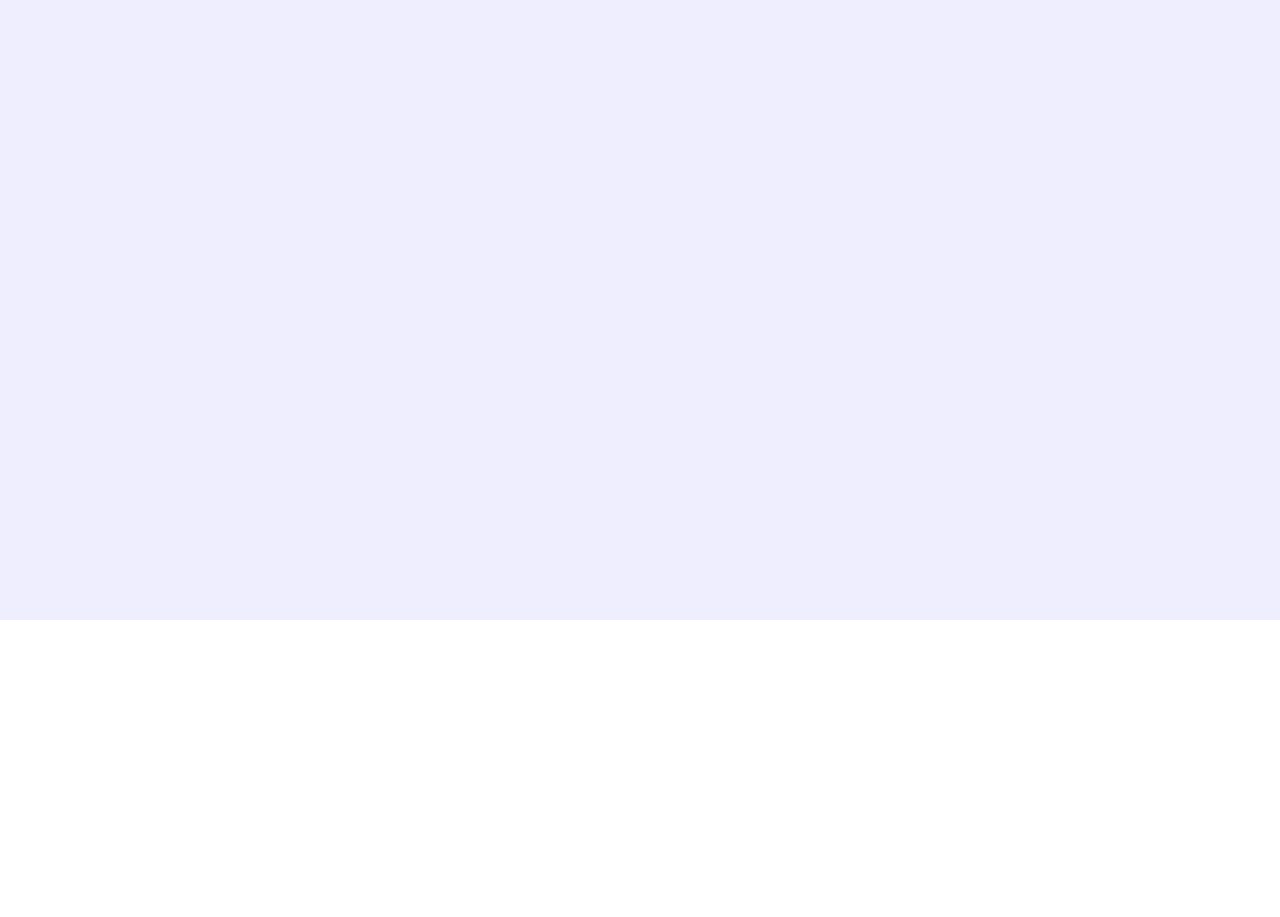
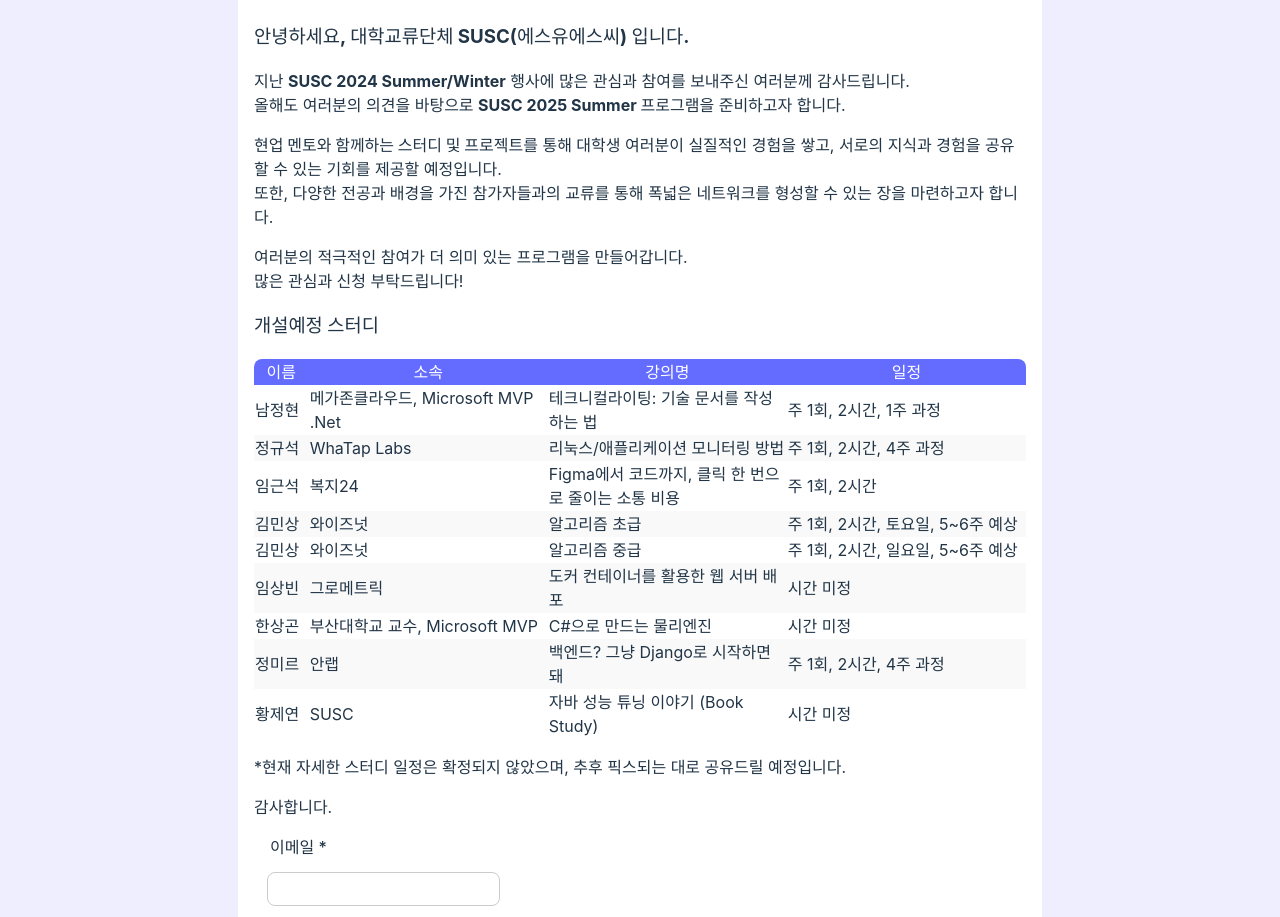
Before and after one commit to SUSC-KR/SUSC-SURVEY, a React (Vite) app: page /ParticipationSurvey in a window 1280 px wide. Before the commit this address had no page. Shown: the part 180-1097 px from the top of the page. Before the commit the page ends 800 px from the top, so only its background shows below. Built offline with nearby package versions, Linux system fonts and the light colour scheme; a web font is replaced by a local one.

Commit message:
feat: 참가신청폼 추가

```diff
--- a/src/App.tsx
+++ b/src/App.tsx
@@ -1,6 +1,6 @@
 import { BrowserRouter as Router, Routes, Route } from "react-router-dom";
-// import ParticipationSurvey from "./pages/ParticipationSurvey";
-import DemandSurvey from "./pages/DemandSurvey";
+import ParticipationSurvey from "./pages/ParticipationSurvey";
+// import DemandSurvey from "./pages/DemandSurvey";
 import Root from "./pages/root";
 import Header from "./components/Header";
 import Admin from "./pages/admin";
@@ -11,11 +11,11 @@
       <Routes>
         <Route element={<Header />}>
           <Route path="/" element={<Root />} />
-          {/* <Route
+          {/* <Route path="/DemandSurvey" element={<DemandSurvey />} /> */}
+          <Route
             path="/ParticipationSurvey"
             element={<ParticipationSurvey />}
-          /> */}
-          <Route path="/DemandSurvey" element={<DemandSurvey />} />
+          />
           <Route path="/admin" element={<Admin />} />
         </Route>
       </Routes>
--- a/src/components/FormSection.tsx
+++ b/src/components/FormSection.tsx
@@ -18,7 +18,7 @@
       <ReactMarkdown remarkPlugins={[remarkGfm]}>
         {description.trim()}
       </ReactMarkdown>
-      <div>{children}</div>
+      <div style={{ margin: "8px 0" }}>{children}</div>
     </div>
   );
 };
--- a/src/pages/ParticipationSurvey.tsx
+++ b/src/pages/ParticipationSurvey.tsx
@@ -9,17 +9,33 @@
   const [email, setEmail] = useState("");
 
   // 설문 제목과 내용. 설문용도에 맞게 변경하기! (todo)
-  const [surveyTitle] = useState("SUSC 2024 Winter 참여조사");
+  const [surveyTitle] = useState("SUSC 2025 Summer 참가신청");
   const [surveyDescription] = useState(`
-안녕하세요, 대학교류단체 **SUSC(에스유에스씨)** 입니다.
+### 안녕하세요, 대학교류단체 **SUSC(에스유에스씨)** 입니다.
 
-지난 **SUSC 2024 Summer 행사**에 보내주신 뜨거운 관심과 성원에 진심으로 감사드립니다.
-**2024학년도 겨울 방학**을 맞이하여 더욱 풍성하고 다양한 프로그램으로 구성된 대규모 스터디 교류 행사를 준비하게 되었습니다.
+지난 **SUSC 2024 Summer/Winter** 행사에 많은 관심과 참여를 보내주신 여러분께 감사드립니다.
+올해도 여러분의 의견을 바탕으로 **SUSC 2025 Summer 프로그램**을 준비하고자 합니다.
 
-이번 행사는 대학생 여러분이 서로의 지식과 경험을 공유하며 교류를 통해 성장할 수 있는 특별한 기회가 될 것입니다.
-또한, 각 대학의 문화와 학문적 배경을 이해하고 폭넓은 네트워크를 형성할 수 있는 장을 제공할 예정입니다.
+**현업 멘토와 함께하는 스터디 및 프로젝트**를 통해 대학생 여러분이 실질적인 경험을 쌓고, 서로의 지식과 경험을 공유할 수 있는 기회를 제공할 예정입니다.
+또한, 다양한 전공과 배경을 가진 참가자들과의 교류를 통해 폭넓은 네트워크를 형성할 수 있는 장을 마련하고자 합니다.
 
-많은 학생들이 함께할수록 더 의미 있는 자리가 될 수 있기에, 여러분의 적극적인 참여와 관심을 부탁드립니다.
+여러분의 적극적인 참여가 더 의미 있는 프로그램을 만들어갑니다.
+많은 관심과 신청 부탁드립니다!
+
+### 개설예정 스터디
+| 이름   | 소속                        | 강의명                                              | 일정                  |
+|--------|-----------------------------|-----------------------------------------------------|-----------------------|
+| 남정현 | 메가존클라우드, Microsoft MVP .Net | 테크니컬라이팅: 기술 문서를 작성하는 법            | 주 1회, 2시간, 1주 과정 |
+| 정규석 | WhaTap Labs                  | 리눅스/애플리케이션 모니터링 방법                  | 주 1회, 2시간, 4주 과정 |
+| 임근석 | 복지24                        | Figma에서 코드까지, 클릭 한 번으로 줄이는 소통 비용 | 주 1회, 2시간         |
+| 김민상 | 와이즈넛                      | 알고리즘 초급                                      | 주 1회, 2시간, 토요일, 5~6주 예상 |
+| 김민상 | 와이즈넛                      | 알고리즘 중급                                      | 주 1회, 2시간, 일요일, 5~6주 예상 |
+| 임상빈 | 그로메트릭                    | 도커 컨테이너를 활용한 웹 서버 배포                | 시간 미정              |
+| 한상곤 | 부산대학교 교수, Microsoft MVP | C#으로 만드는 물리엔진                            | 시간 미정              |
+| 정미르 | 안랩                          | 백엔드? 그냥 Django로 시작하면 돼                  | 주 1회, 2시간, 4주 과정 |
+| 황제연 | SUSC                         | 자바 성능 튜닝 이야기 (Book Study)                  | 시간 미정            |
+
+*현재 자세한 스터디 일정은 확정되지 않았으며, 추후 픽스되는 대로 공유드릴 예정입니다.
 
 감사합니다.
     `);
@@ -28,7 +44,12 @@
   const sections = [
     {
       title: "답변자 정보",
-      description: `### 참여자의 기본 정보를 입력해주세요.`,
+      description: `### 참여자의 기본 정보를 입력해주세요.
+      디스코드 사용자 명
+
+![img](https://github.com/user-attachments/assets/14e9779a-f23f-4413-858a-1eb97fb94604)
+
+`,
       questions: [
         { id: "name", type: "text", label: "이름" },
         {
@@ -38,30 +59,8 @@
         },
         {
           id: "school",
-          type: "radio",
-          label: "소속 학교",
-          options: [
-            "가천대학교",
-            "경북대학교",
-            "경희대학교",
-            "금오공과대학교",
-            "동국대학교",
-            "동아대학교",
-            "배재대학교",
-            "서강대학교",
-            "서울과학기술대학교",
-            "서울여자대학교",
-            "순천향대학교",
-            "연세대학교",
-            "우송대학교",
-            "한국공학대학교",
-            "한국외국어대학교",
-            "한국해양대학교",
-            "한남대학교",
-            "한양대학교",
-            "DGIST",
-            "기타",
-          ],
+          type: "text",
+          label: "소속 학교 (ex: OO대학교 || OOIST)",
         },
       ],
     },
@@ -74,17 +73,16 @@
           type: "checkbox",
           label: "희망 스터디",
           options: [
-            "퀀트 스터디(SUSC ETF로 화성 갈끄니까잇)",
-            "Apache Airflow 워크샵",
-            "너는 전혀 Pythonic 하고있지 않아",
-            "너의 논문은? AI part",
-            "Chess Engine in Your Favorite Language",
-            "자바+코틀린 나만의 앱 만들기",
-            "리눅스 시스템 프로그래밍을 활용한 기초 OS 개념 잡기",
-            "알고리즘 스터디 (초급)",
+            "테크니컬라이팅: 기술 문서를 작성하는 법  ",
+            "리눅스/애플리케이션 모니터링 방법",
+            "Figma에서 코드까지, 클릭 한 번으로 줄이는 소통 비용",
+            "알고리즘 초급",
+            "알고리즘 중급",
+            "도커 컨테이너를 활용한 웹 서버 배포",
+            "C#으로 만드는 물리엔진",
+            "백엔드? 그냥 Django로 시작하면 돼",
             "알고리즘 스터디 (중급)",
-            "Figma 스터디",
-            "기타",
+            "	자바 성능 튜닝 이야기 (Book Study)",
           ],
         },
         {
@@ -115,56 +113,36 @@
         {
           id: "otherStudyPlan",
           type: "text",
-          label: "개설해서 진행해보고 싶은 스터디",
+          label:
+            "자바 성능 튜닝 이야기 (Book Study) 처럼 SUSC에서 여러분들이 개설해서 진행해보고 싶은 스터디가 있다면 자유롭게 작성해주세요.",
         },
       ],
     },
     {
       title: "스터디 외 활동 참여 조사",
-      description: `### 스터디 외에 참여하고 싶은 활동이 있다면 선택해주세요.`,
+      description: `### 스터디 외에 참여하고 싶은 활동이 있다면 선택해주세요.
+
+오프라인 OT: 스터디 시작전에 참가자들끼리 모여서 다양한 교류를 하는 활동. 서울 2호선 라인 어딘가에서 주로 열린다.
+
+성과공유포럼: 방학동한 스터디한 성과물을 부산의 SW성과공유포럼에서 발표하는 활동. 1박 숙박비가 지원된다.
+
+SUSCON: 오프라인 OT와 마찬가지로 SUSC 참가자들끼리 스터디가 종료된 후 정보 공유 및 네트워킹을 하는 활동.
+
+주말 모각코: 모여서 각자 코딩의 준말로 수요가 있다면 서울과 부산지역은 모각코를 열 예정.
+
+Geeknews 라디오: 긱뉴스에 올라오는 이슈들을 매주 톺아보며, 관련 이야기나 이슈들을 곁들여 자유롭게 토론하는 컨텐츠.
+`,
       questions: [
         {
           id: "participationType",
           type: "checkbox",
           label: "참여할 활동",
-          options: ["디코데이(OT)", "SUSCON", "주말 모각코"],
-        },
-        {
-          id: "discordJoin",
-          type: "radio",
-          label: "디스코드 서버 참여",
-          options: ["네", "아니오"],
-        },
-      ],
-    },
-    {
-      title: "디코데이(OT) 참여 여부",
-      description: `### 디코데이(OT)와 네트워킹 행사 참여 여부를 선택해주세요.`,
-      questions: [
-        {
-          id: "otParticipation",
-          type: "radio",
-          label: "디코데이(OT) 참여 여부",
           options: [
-            "예, 오프라인으로 참여하겠습니다.",
-            "예, 온라인으로 참여하겠습니다.",
-            "아니오",
-          ],
-        },
-      ],
-    },
-    {
-      title: "SUSCON 참여 여부",
-      description: `### SUSCON 참여 여부를 선택해주세요.`,
-      questions: [
-        {
-          id: "susconParticipation",
-          type: "radio",
-          label: "SUSCON 참여 여부",
-          options: [
-            "예, 오프라인으로 참여하겠습니다.",
-            "예, 온라인으로 참여하겠습니다.",
-            "아니오",
+            "오프라인 OT",
+            "성과공유포럼",
+            "SUSCON(성과공유회)",
+            "주말 모각코",
+            "Geeknews 라디오",
           ],
         },
       ],
@@ -183,7 +161,7 @@
           id: "studyLocation",
           type: "checkbox",
           label: "참여 가능한 장소",
-          options: ["서울(홍대, 강남)", "부산(서면)"],
+          options: ["서울(홍대, 강남)", "부산(서면)", "기타"],
         },
       ],
     },
@@ -202,7 +180,7 @@
       return;
     }
 
-    const formId = "ParticipationSurvey2024W"; // 설문종류+년도+시즌 (todo)
+    const formId = "ParticipationSurvey2025s"; // 설문종류+년도+시즌s/w (todo)
     const checkUrl = `https://www.cpprhtn.com/form/forms/${encodeURIComponent(
       formId
     )}/answers/check-submitted`;
@@ -265,7 +243,7 @@
       <ReactMarkdown remarkPlugins={[remarkGfm]}>
         {surveyDescription.trim()}
       </ReactMarkdown>
-      <label>이메일</label>
+      <label>이메일 *</label>
       <input
         type="email"
         value={email}
--- a/src/pages/root.tsx
+++ b/src/pages/root.tsx
@@ -30,8 +30,12 @@
     <>
       <h1>SUSC 설문모음</h1>
       <ul>
+        {/* <li className="survey-link">
+          <Link to="/DemandSurvey">수요 조사 참여하기</Link>
+        </li> */}
+
         <li className="survey-link">
-          <Link to="/DemandSurvey">수요 조사 참여하기</Link>
+          <Link to="/ParticipationSurvey">참가신청 폼 작성하기</Link>
         </li>
 
         {devToolsOpen && (
```
